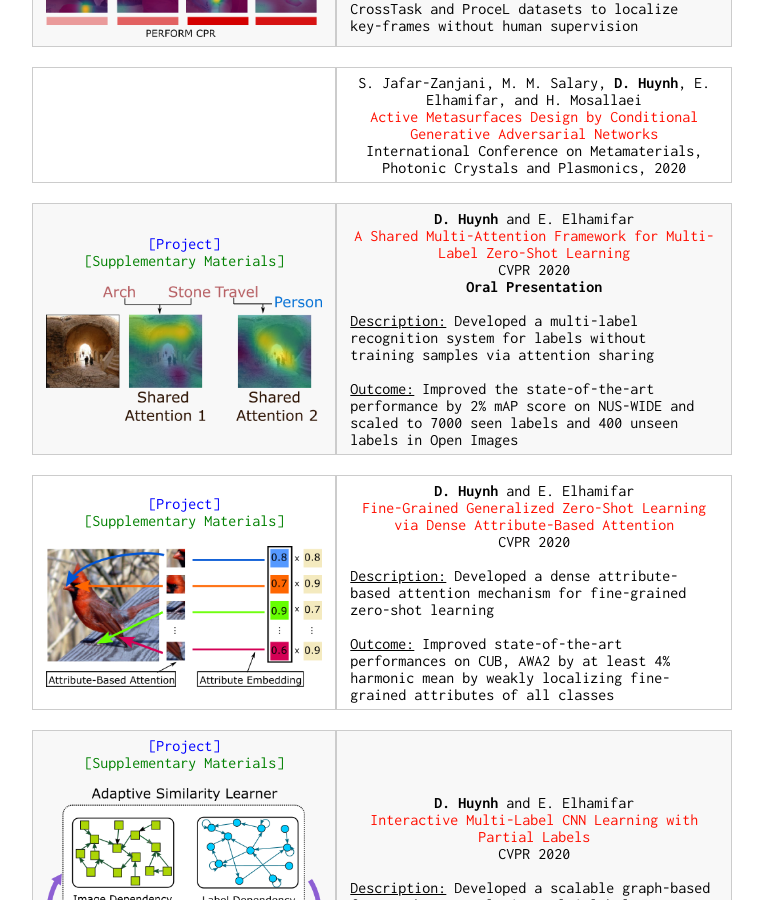
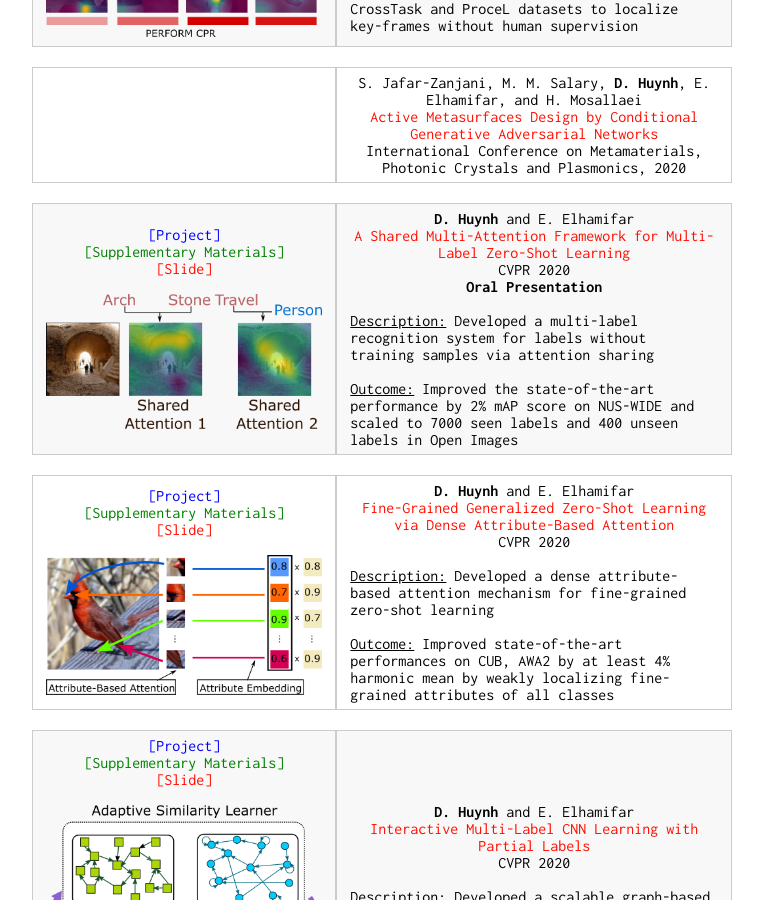
Before and after one commit to ZiweiXU/hbdat.github.io, a Jekyll site: the page built from publication.md, in a window 1280 px wide and 900 px high, scrolled down 566 px. Shown: the whole window, without its empty margins (258-1021 px from the left). Built offline with Jekyll 4.4.1, drawn with Linux system fonts in a browser that asks for light colours.

Commit message:
add presentations

```diff
--- a/publication.md
+++ b/publication.md
@@ -67,6 +67,7 @@ custom_css: pub
 <center>
 <a href="https://gitdub.com/hbdat/cvpr20_LESA" style="color:blue;">[Project]</a> <br>
 <a href="pubs/suppmat_attentionZSL_final.pdf" style="color:green;">[Supplementary Materials]</a><br>
+<a href="presentations/shared_attention_short.pdf" >[Slide]</a><br>
 </center>
 <br>
 <img src="figures/shared_attention.png" class="center">
@@ -95,7 +96,8 @@ custom_css: pub
 <td>
 <center>
 <a href="https://gitdub.com/hbdat/cvpr20_DAZLE" style="color:blue;">[Project]</a> <br>
-		<a href="pubs/suppmat_finegrainedZSL_final.pdf" style="color:green;">[Supplementary Materials]</a><br>
+<a href="pubs/suppmat_finegrainedZSL_final.pdf" style="color:green;">[Supplementary Materials]</a><br>
+<a href="presentations/dense_attention_short.pdf" >[Slide]</a><br>
 </center>
 <br>
 <img src="figures/fine_grained.png" class="center">
@@ -120,7 +122,8 @@ custom_css: pub
 <td>
 <center>
 <a href="https://gitdub.com/hbdat/cvpr20_IMCL" style="color:blue;">[Project]</a> <br>
-		<a href="pubs/suppmat_ssmll_final.pdf" style="color:green;">[Supplementary Materials]</a><br>
+<a href="pubs/suppmat_ssmll_final.pdf" style="color:green;">[Supplementary Materials]</a><br>
+<a href="presentations/ssmll_short.pdf" >[Slide]</a><br>
 </center>
 <br>
 <img src="figures/interactive_learning.png" class="center">
```
Also changed, not shown: 3 other files.
